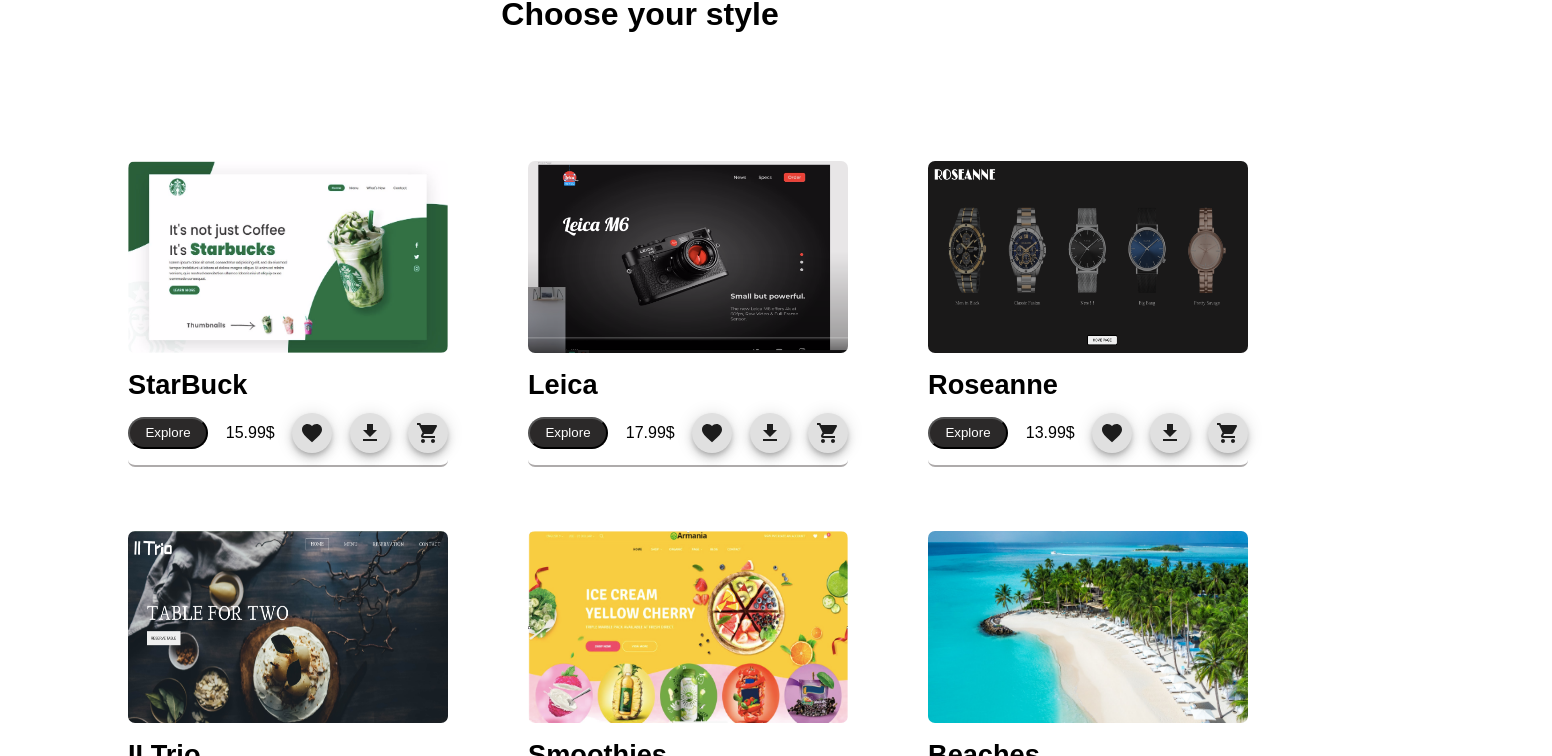
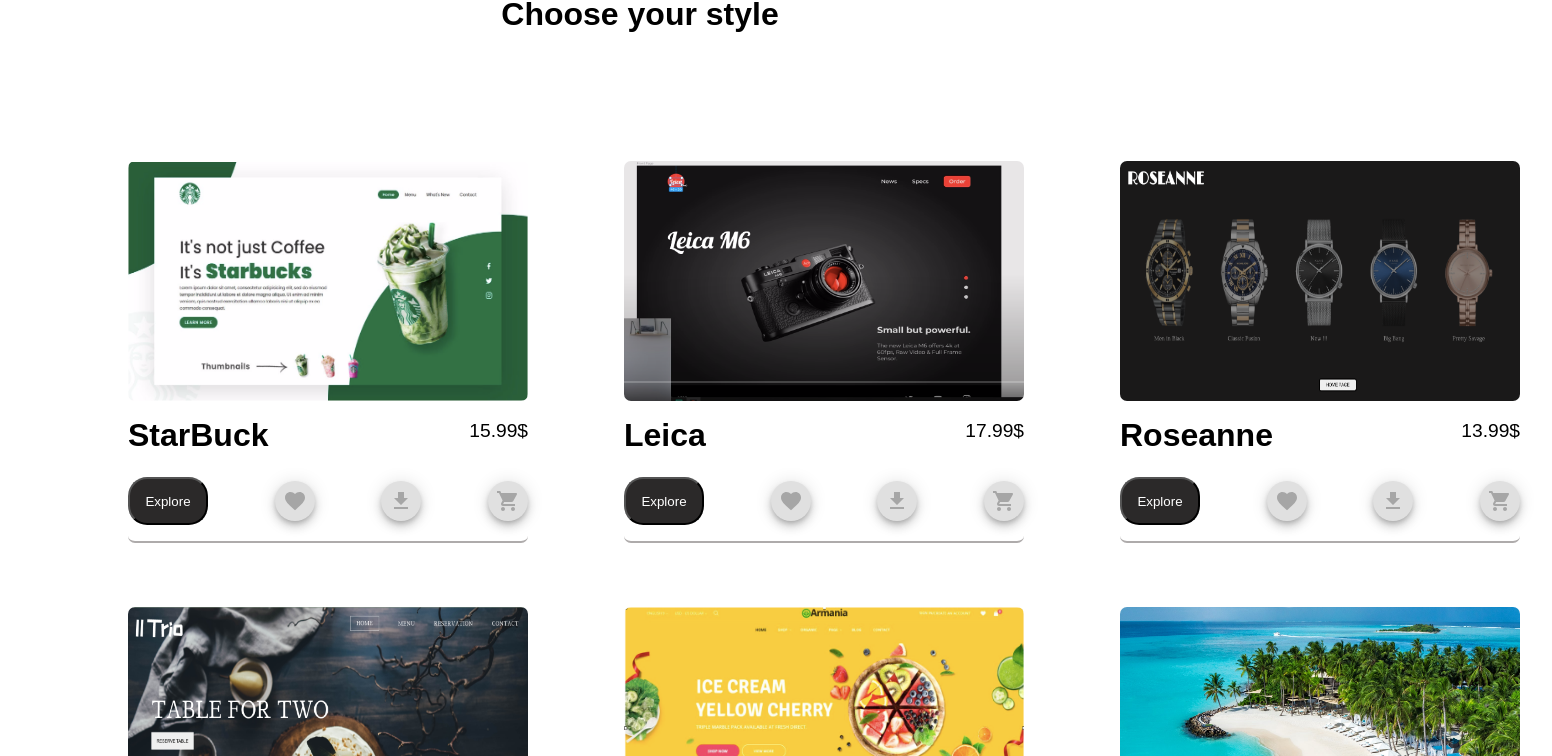
Before and after one commit to Andreaa-Dev/Web-design-project, a React (Create React App) app: page / in a window 1280 px wide. Shown: the part 552-1308 px from the top of the page, 1552 px wide, since content can reach past the window. Built offline with nearby package versions, Linux system fonts and the light colour scheme; a web font is replaced by a local one.

Commit message:
fixing button

```diff
--- a/src/App.tsx
+++ b/src/App.tsx
@@ -16,7 +16,7 @@
 const Card = styled.div`
   display: grid;
   grid-template-columns: 1fr 1fr 1fr;
-  grid-column-gap: 1rem;
+  grid-column-gap: 2rem;
   margin: 6rem;
 `;
 const Title = styled.h1`
--- a/src/Components/Items/Items.tsx
+++ b/src/Components/Items/Items.tsx
@@ -19,20 +19,29 @@
   margin: 2rem;
 `;
 
+const Item = styled.div`
+  display: flex;
+  flex-direction: row;
+  justify-content: space-between;
+`;
 const Img = styled.img`
-  height: 12rem;
-  width: 20rem;
+  height: 15rem;
+  width: 25rem;
   border-radius: 7px;
 `;
 
 const Title = styled.div`
-  font-size: 1.7rem;
+  font-size: 2rem;
   margin-top: 1rem;
   font-weight: bold;
 `;
 
+const Text = styled.p`
+  font-size: 1.2rem;
+`;
+
 const Button = styled.button`
-  height: 2rem;
+  height: 3rem;
   width: 5rem;
   border-radius: 1.2rem;
   background-color: #2b2929;
@@ -52,13 +61,24 @@
   item: DataType;
 };
 
+type ColorType = {
+  favIcon: "disabled" | "primary" | "secondary";
+  addIcon: "disabled" | "primary" | "secondary";
+  buyIcon: "disabled" | "primary" | "secondary";
+};
+
 function Items(props: ItemProps) {
   const { item } = props;
   const dispatch = useDispatch();
 
-  const [iconColor, setIconColor] = useState<"secondary">();
-  const onClickHandler = () => {
-    setIconColor("secondary");
+  const [iconColor, setIconColor] = useState<ColorType>({
+    favIcon: "disabled",
+    addIcon: "disabled",
+    buyIcon: "disabled",
+  });
+  const onClickHandler = (event: any) => {
+    // setIconColor();
+    console.log(event.target, "id");
     dispatch(addOrder(item.id));
   };
 
@@ -66,20 +86,22 @@
     <div>
       <Card>
         <Img src={item.img} alt="error" />
-        <Title>{item.name}</Title>
-        <Icon>
+        <Item>
+          <Title>{item.name}</Title>
+          <Text>{item.price}$</Text>
+        </Item>
+        <Icon onClick={onClickHandler}>
           <Link to={`/pages/${item.id}`}>
             <Button>Explore</Button>
           </Link>
-          <p>{item.price}$</p>
           <Fab size="small">
-            <FavoriteIcon color={iconColor} onClick={onClickHandler} />
+            <FavoriteIcon id="favIcon" color={iconColor.favIcon} />
           </Fab>
           <Fab size="small">
-            <GetAppIcon />
+            <GetAppIcon id="addIcon" color={iconColor.addIcon} />
           </Fab>
           <Fab size="small">
-            <ShoppingCartIcon onClick={() => dispatch(addOrder(item.id))} />
+            <ShoppingCartIcon id="buyIcon" color={iconColor.buyIcon} />
           </Fab>
         </Icon>
       </Card>
--- a/src/Components/MainPages/UserFav.tsx
+++ b/src/Components/MainPages/UserFav.tsx
@@ -1,14 +1,21 @@
 import React from "react";
 import { useSelector } from "react-redux";
 import { RootState } from "../Redux/store";
+import ShoppingCartIcon from "@material-ui/icons/ShoppingCart";
 import styled from "styled-components";
 
+const Title = styled.h1`
+  text-align: center;
+`;
 const Card = styled.div`
-  margin: auto;
+  width: 50%;
+  margin-bottom: 2rem;
   display: flex;
   flex-direction: row;
-  justify-content: space-around;
+  justify-content: space-evenly;
+  align-self: flex-start;
 `;
+
 const NameItem = styled.div`
   font-weight: bold;
 `;
@@ -20,13 +27,21 @@
 
   const result = favItem.map((item) => {
     return (
-      <Card>
-        <NameItem>{item.name}</NameItem>
-        <div>{item.price}</div>
-      </Card>
+      <div>
+        <Card>
+          <NameItem>{item.name}</NameItem>
+          <div>{item.price}$</div>
+          <ShoppingCartIcon />
+        </Card>
+      </div>
     );
   });
-  return <div>{result}</div>;
+  return (
+    <div>
+      <Title>Your favorite</Title>
+      <div>{result}</div>
+    </div>
+  );
 }
 
 export default UserFav;
--- a/src/Components/Pages/StarBuck.tsx
+++ b/src/Components/Pages/StarBuck.tsx
@@ -11,7 +11,7 @@
 const Style = styled.div`
   display: flex;
   flex-direction: table;
-  margin-top: 2rem;
+  margin: 3rem;
 `;
 
 const Text = styled.div`
@@ -47,22 +47,23 @@
 
 const ClipPath = styled.div`
   background: ${(props) => (props.color ? props.color : "#1fa449")};
-  height: 45rem;
-  width: 40rem;
+  height: 35rem;
+  width: 35rem;
   position: absolute;
-  margin-left: 50rem;
+  margin-left: 45rem;
+  margin-top: 10rem;
   clip-path: circle(570px at right 700px);
   z-index: -10;
 `;
 const MainImg = styled.img`
-  margin: 4rem 2rem 1rem 7rem;
-  transform: rotate(-7deg);
+  margin: 1rem 5rem 1rem 7rem;
+  transform: rotate(-15deg);
 `;
 const ImgBox = styled.div`
   display: flex;
   flex-direction: row;
   justify-content: center;
-  margin-left: 35rem;
+  margin-left: 25rem;
   margin-top: 0rem;
   align-items: center;
   transform: translateX(-10%);
@@ -117,8 +118,8 @@
   display: flex;
   flex-direction: column;
   position: absolute;
-  margin-left: 80rem;
-  margin-top: 10rem;
+  margin-left: 72rem;
+  margin-top: 12rem;
 `;
 
 function StarBuck() {
```
